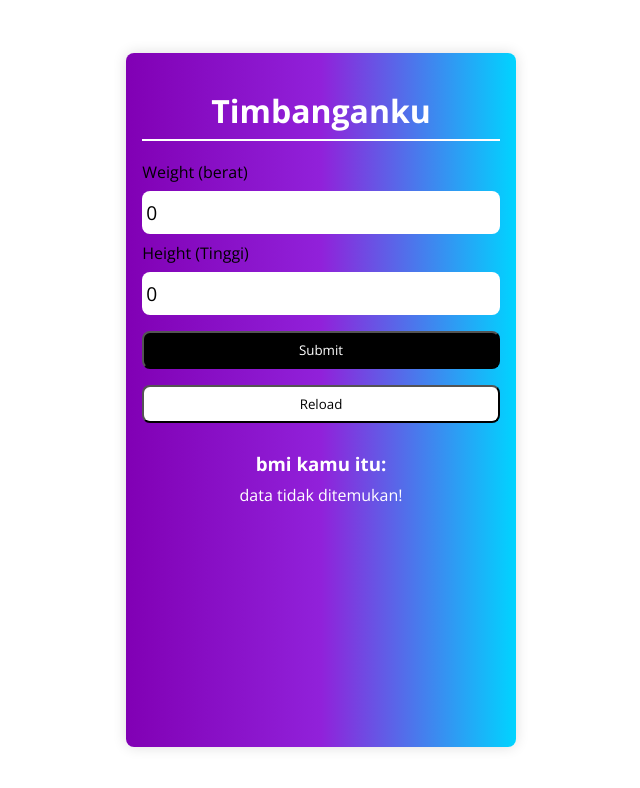
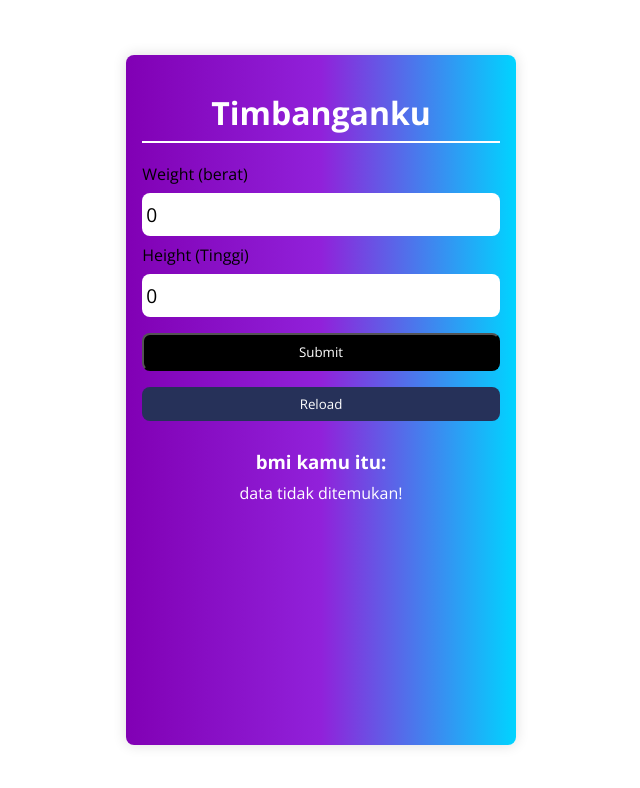
Before and after one commit to Anugerah20/bmi-you, a React (Create React App) app: page / in a window 1280 px wide. Shown: the top 788 px of the page, without its empty margins (319-959 px from the left). Built offline with nearby package versions, Linux system fonts and the light colour scheme; the HTML template or start-up script is replaced by a standard one.

Commit message:
new background button

```diff
--- a/src/index.css
+++ b/src/index.css
@@ -52,8 +52,9 @@ input {
 }
 
 .btn.btn-outline {
-  background: #FFFF;
-  color: #000;
+  background: #263159;
+  border: none;
+  color: #FFF;
 }
 
 .title {
```
